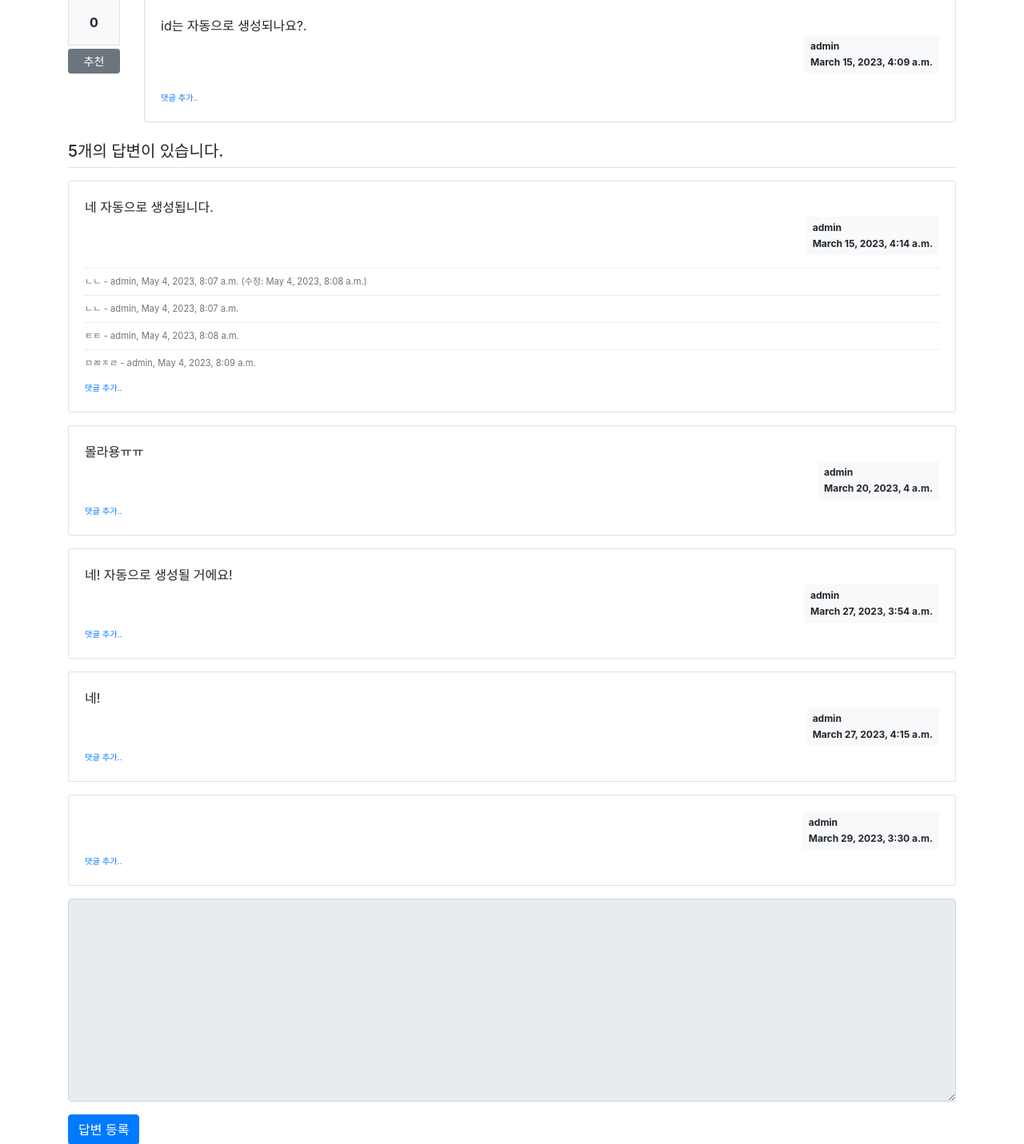
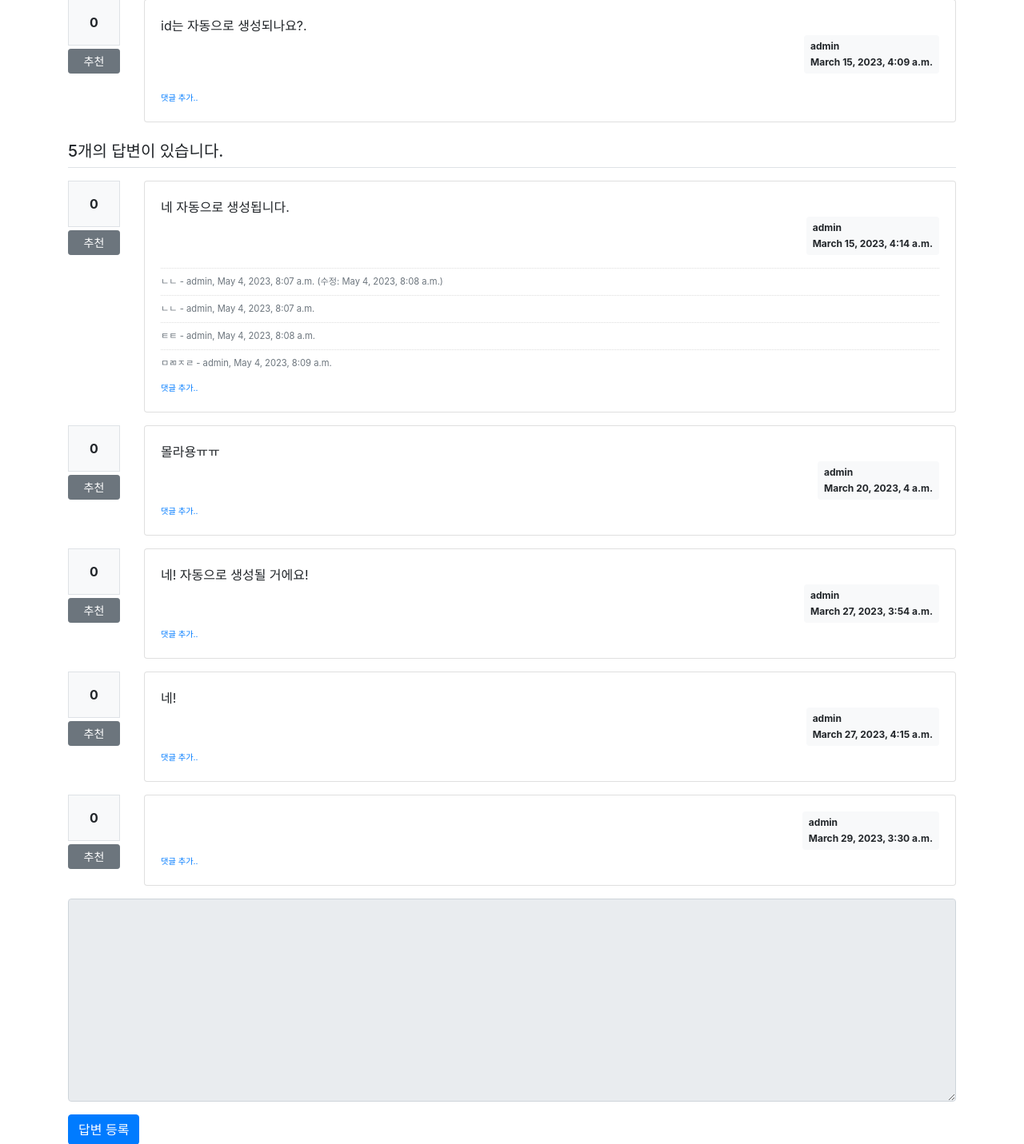
Before and after one commit to Sehee-Lee-01/2023_webserver, a Django app: page /pybo/2 in a window 1280 px wide. Shown: the part 145-1576 px from the top of the page at 80% size. Run offline with Django 4.2, Linux system fonts and the light colour scheme; data comes from the database, SQL or seed files in the repository; data that the repository does not hold is empty; some libraries are stand-ins or nearby versions.

Commit message:
feat: 답변 추천 버튼 추가

```diff
--- a/templates/pybo/question_detail.html
+++ b/templates/pybo/question_detail.html
@@ -80,7 +80,16 @@
         </h5>
 
         {% for answer in question.answer_set.all %}
-            <div class="card my-3">
+            <div class="row my-3">
+            <div class="col-1">
+                <div class="bg-light text-center p-3 border font-weight-bolder mb-1">
+                    {{ answer.voter.count }}
+                </div>
+                <a href="#" data-uri="{% url 'pybo:vote_answer' answer.id %}"
+                   class="recommend btn btn-sm btn-secondary btn-block my-1">추천</a>
+            </div>
+            <div class="col-11">
+                <div class="card">
                 <div class="card-body">
                     <div class="card-text" style="white-space: pre-line;">{{ answer.content }}</div>
                     <div class="d-flex justify-content-end">
@@ -128,6 +137,9 @@
                     </div>
                 </div>
             </div>
+            </div>
+            </div>
+
         {% endfor %}
 
         <form action="{% url 'pybo:answer_create' question.id %}" method="post" class="my-3">
```
